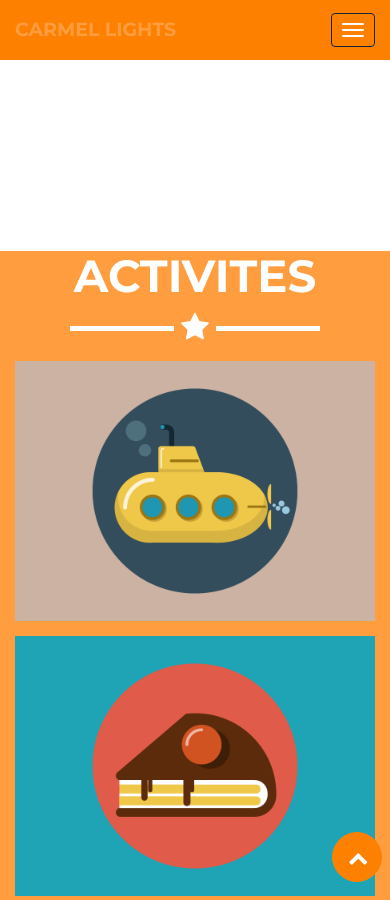
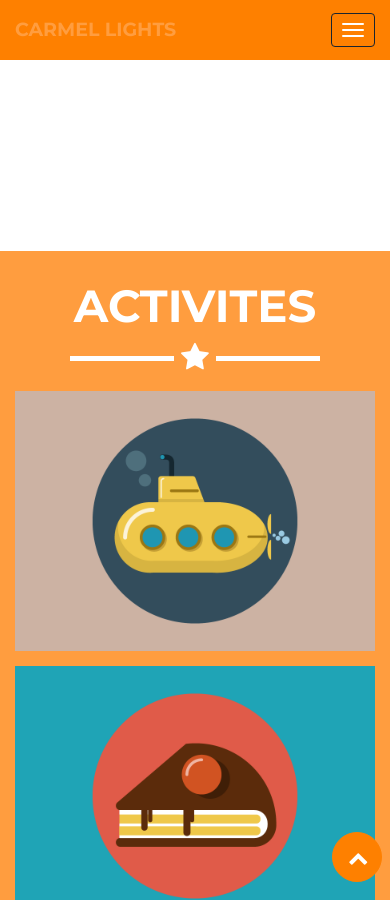
Before and after one commit to jeromelachaud/freelancer-theme, a Jekyll site: the page built from index.html, in a window 390 px wide and 900 px high, scrolled down 1549 px. Built offline with Jekyll 4.4.1, drawn with Linux system fonts in a browser that asks for light colours.

Commit message:
Update main.css

```diff
--- a/_includes/css/main.css
+++ b/_includes/css/main.css
@@ -512,6 +512,9 @@ footer .footer-below {
     .portfolio{
         height:auto
 }
+    .portfolio h2{
+        padding-top:30px
+}
 .portfolio{
     padding: 0;
 }
```
